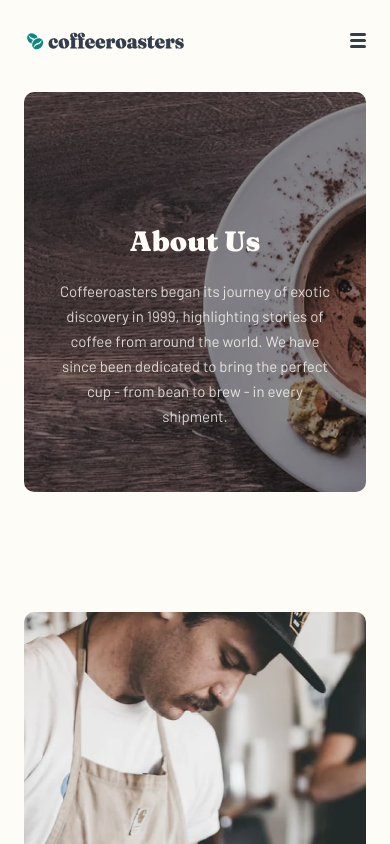
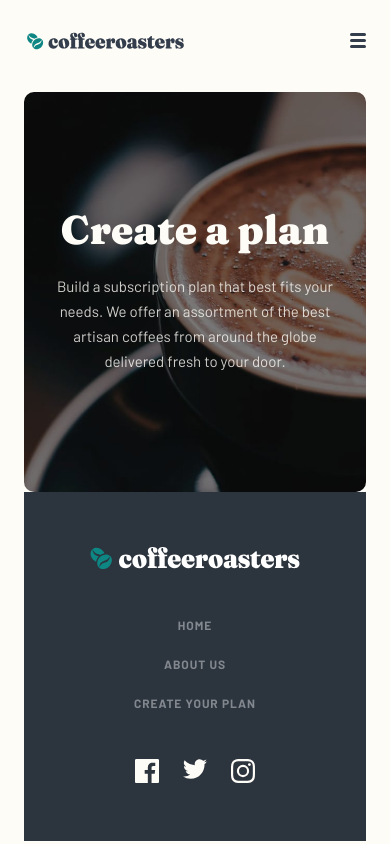
Before and after one commit to gcarter89/coffeeroasters, a React (Create React App) app: page / in a window 390 px wide. Shown: the top 844 px of the page. Built offline with nearby package versions, Linux system fonts and the light colour scheme.

Commit message:
initial plan hero tablet styling

```diff
--- a/src/App.tsx
+++ b/src/App.tsx
@@ -2,7 +2,8 @@ import React, { useState } from 'react';
 import './App.scss';
 import Header from './components/header/Header';
 // import Home from './components/home/Home';
-import About from './components/about/About';
+// import About from './components/about/About';
+import Plan from './components/plan/Plan';
 import Footer from './components/footer/Footer';
 
 function App() {
@@ -19,7 +20,8 @@ function App() {
         <Header handleHamburgerClick={handleHamburgerClick} hamburgerOpen={hamburgerOpen} />
         <main>
             {/* <Home /> */}
-            <About />
+            {/* <About /> */}
+            <Plan />
         </main>
         <Footer />
       </>
--- /dev/null
+++ b/src/components/plan/Plan.module.scss
@@ -0,0 +1,32 @@
+.plan {
+    &__hero {
+        height: 400px;
+        background-image: url('../../assets/plan/mobile/image-hero-blackcup.jpg');
+        border-radius: 10px;
+        display: flex;
+        justify-content: center;
+        align-items: center;
+        background-size: cover;
+    }
+
+    &__heroText {
+        max-width: 279px;
+        color: #FEFCF7;
+        text-align: center;
+
+        h1 {
+            margin-bottom: 24px;
+        }
+
+        p {
+            opacity: 0.8;
+        }
+    }
+}
+
+
+@media screen and (min-width:'732px') {
+}
+
+@media screen and (min-width:'1200px') {
+}
--- /dev/null
+++ b/src/components/plan/Plan.tsx
@@ -0,0 +1,26 @@
+import styles from './Plan.module.scss';
+
+export default function Plan() {
+    return (
+        <>
+            <section className={styles.plan__hero}>
+                <div className={styles.plan__heroText}>
+                    <h1>Create a plan</h1>
+                    <p>Build a subscription plan that best fits your needs. We offer an assortment of the best artisan coffees from around the globe delivered fresh to your door.</p>
+                </div>
+            </section>
+
+            <section>
+
+            </section>
+
+            <section>
+
+            </section>
+
+            <section>
+
+            </section>
+        </>
+    )
+}
```
